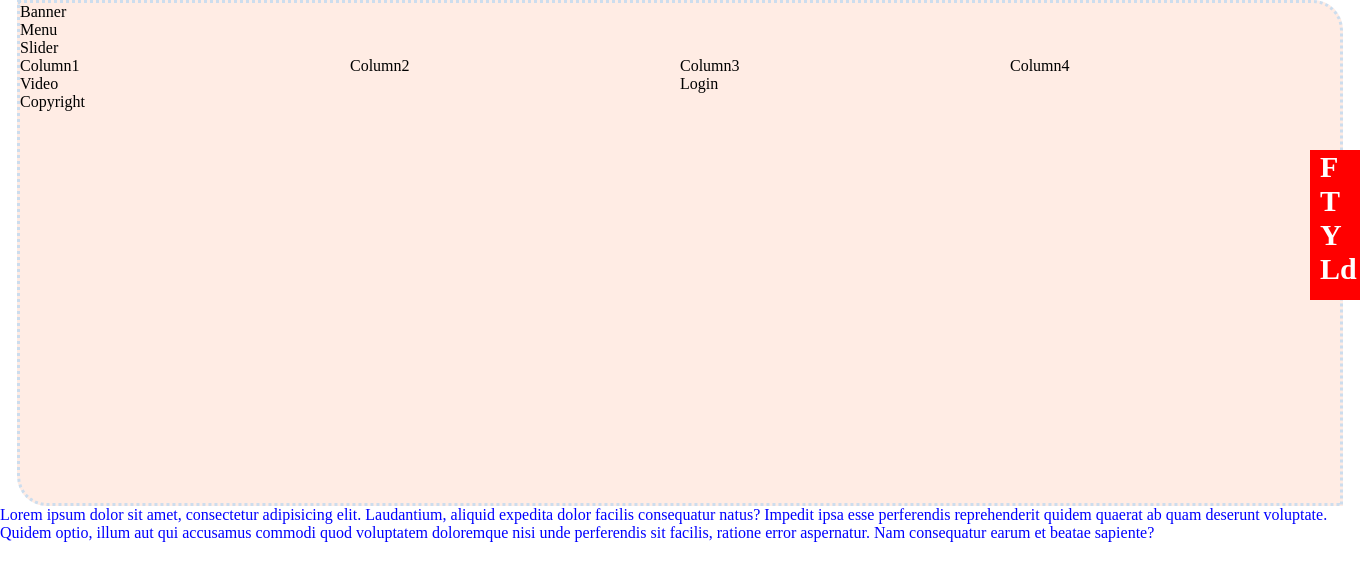
After one commit to drpoudel3785/wt2024sagarmatha, a PHP site: page /csslayout.html in a window 1360 px wide. The commit adds this page. Shown: the top 581 px of the page. Run offline with PHP 8.4, Linux system fonts and the light colour scheme.

Commit message:
Basic Website layout 4 columns

```diff
--- /dev/null
+++ b/csslayout.html
@@ -0,0 +1,52 @@
+<!DOCTYPE html>
+<html lang="en">
+<head>
+    <meta charset="UTF-8">
+    <meta name="viewport" content="width=device-width, initial-scale=1.0">
+    <title>CSS Practice</title>
+    <!-- <style>
+        p{
+            color:red;
+        }
+    </style> -->
+    <link href="styles/style.css" rel="stylesheet" type="text/css">
+</head>
+<body>
+    <div id="social">
+        <ul>
+            <li>F</li>
+            <li>T</li>
+            <li>Y</li>
+            <li>Ld</li>
+        </ul>
+    </div>
+    <div id="container">
+        <div class="row">
+            <div class="col100">Banner</div>
+        </div>
+        <div class="row">
+            <div class="col100">Menu</div>
+        </div>
+        <div class="row">
+            <div class="col100">Slider</div>
+        </div>
+        <div class="row">
+            <div class="col25">Column1</div>
+            <div class="col25">Column2</div>
+            <div class="col25">Column3</div>
+            <div class="col25">Column4</div>
+        </div>
+        <div class="row">
+            <div class="col50">Video</div>
+            <div class="col50">Login</div>
+        </div>
+        <div class="row">
+            <div class="col100">Copyright</div>
+        </div>
+
+    </div><!-- Container-->
+    <p style="color:green">
+    Lorem ipsum dolor sit amet, consectetur adipisicing elit. Laudantium, aliquid expedita dolor facilis consequatur natus? Impedit ipsa esse perferendis reprehenderit quidem quaerat ab quam deserunt voluptate. Quidem optio, illum aut qui accusamus commodi quod voluptatem doloremque nisi unde perferendis sit facilis, ratione error aspernatur. Nam consequatur earum et beatae sapiente?</p>
+
+</body>
+</html>
--- a/styles/style.css
+++ b/styles/style.css
@@ -19,4 +19,36 @@
         margin:auto auto;
         background-color:#ffece4;
         border-radius:0px 30px 0px 30px;
+        border:3px dotted #ccddee;
     }
+    .row{min-height:10px;}
+    .col100{width:100%; }
+    .col75{width:75%; float:left;}
+    .col50{width:50%; float:left;}
+    .col25{width:25%; float:left;}
+    .clear{clear:both;}
+
+
+    p{
+        color:blue !important;
+    }
+/*id Selectro */
+    #social{
+        background-color:red;
+        width:50px;
+        min-height:150px;
+        position:fixed;
+        top:150px;
+        right:0px;
+    }
+/* Decedent Selector */
+    #social ul{
+        list-style-type: none;
+    }
+
+#social ul li{
+    font-size:30px;
+    font-weight:bolder;
+    margin-left:10px;
+    color:#ffffff
+}
```
